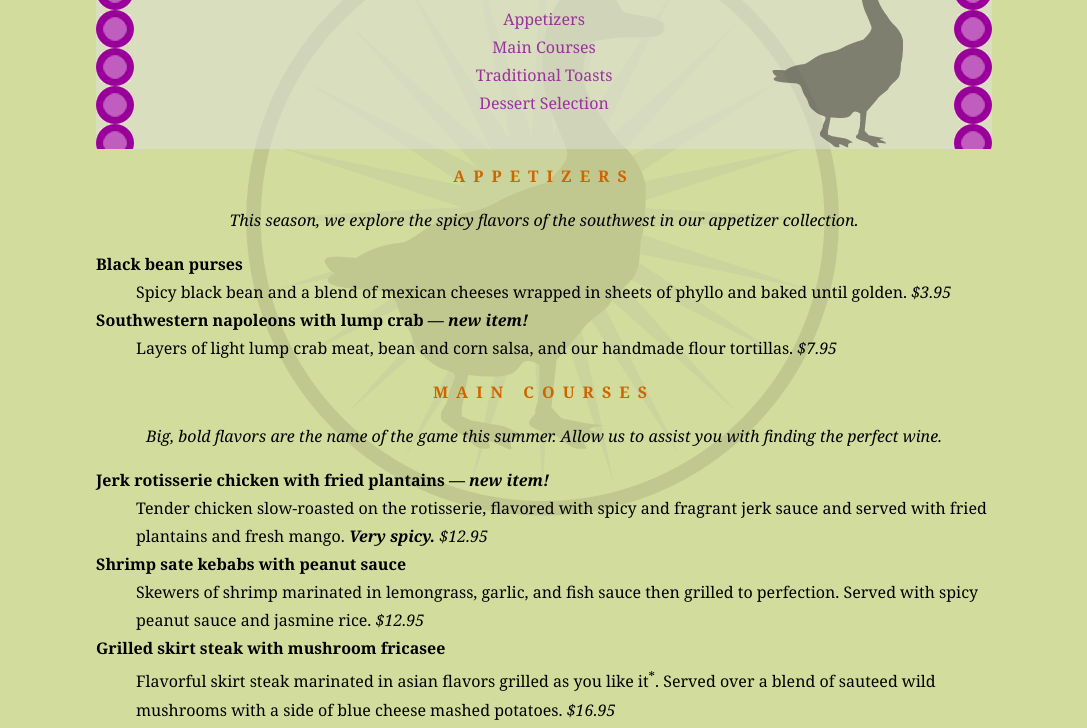
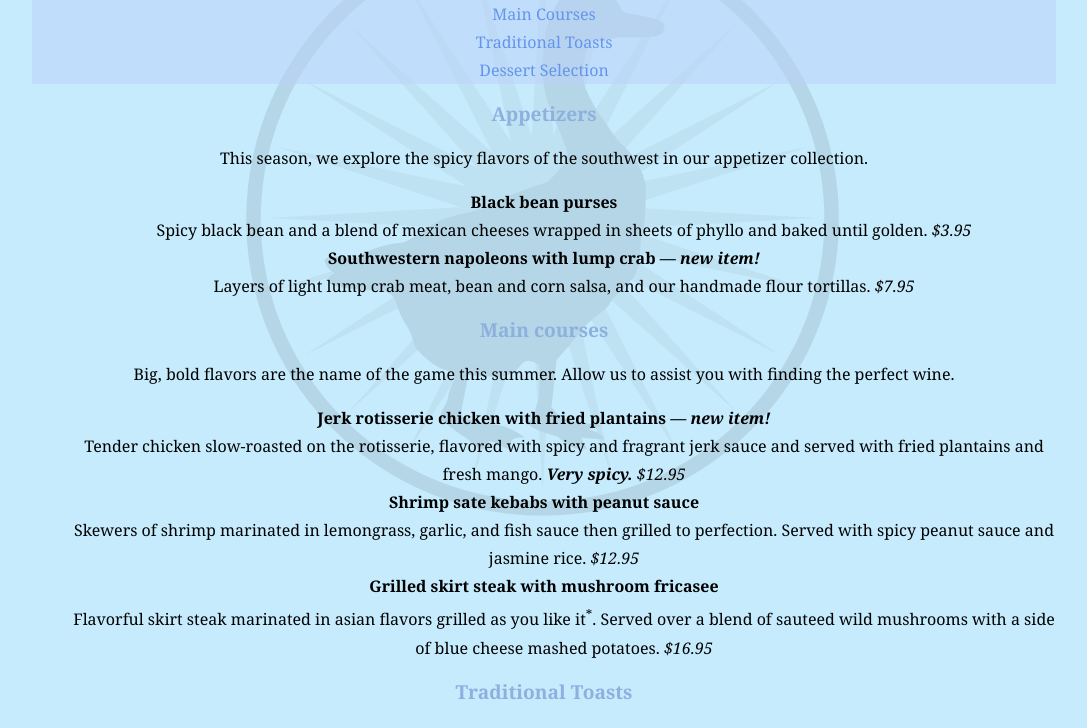
Before and after one commit to naturallyemerson/fid, a plain HTML site: page Bistro/summermenu-ex8.html in a window 1280 px wide. Shown: the part 180-908 px from the top of the page, without its empty margins (96-1183 px from the left). Drawn offline with Linux system fonts and the light colour scheme; a web font is replaced by a local one.

Commit message:
Update summermenu-ex8.html

```diff
--- a/Bistro/summermenu-ex8.html
+++ b/Bistro/summermenu-ex8.html
@@ -5,7 +5,7 @@
 <meta charset="utf-8">
 <title>Black Goose Bistro Summer Menu</title>
 <link href='http://fonts.googleapis.com/css?family=Marko+One' rel='stylesheet' type='text/css'>
-<link rel="stylesheet" href="menustyles.css">
+<link rel="stylesheet" href="bistrostyles.css">
 </head>
 
 <body>
```
